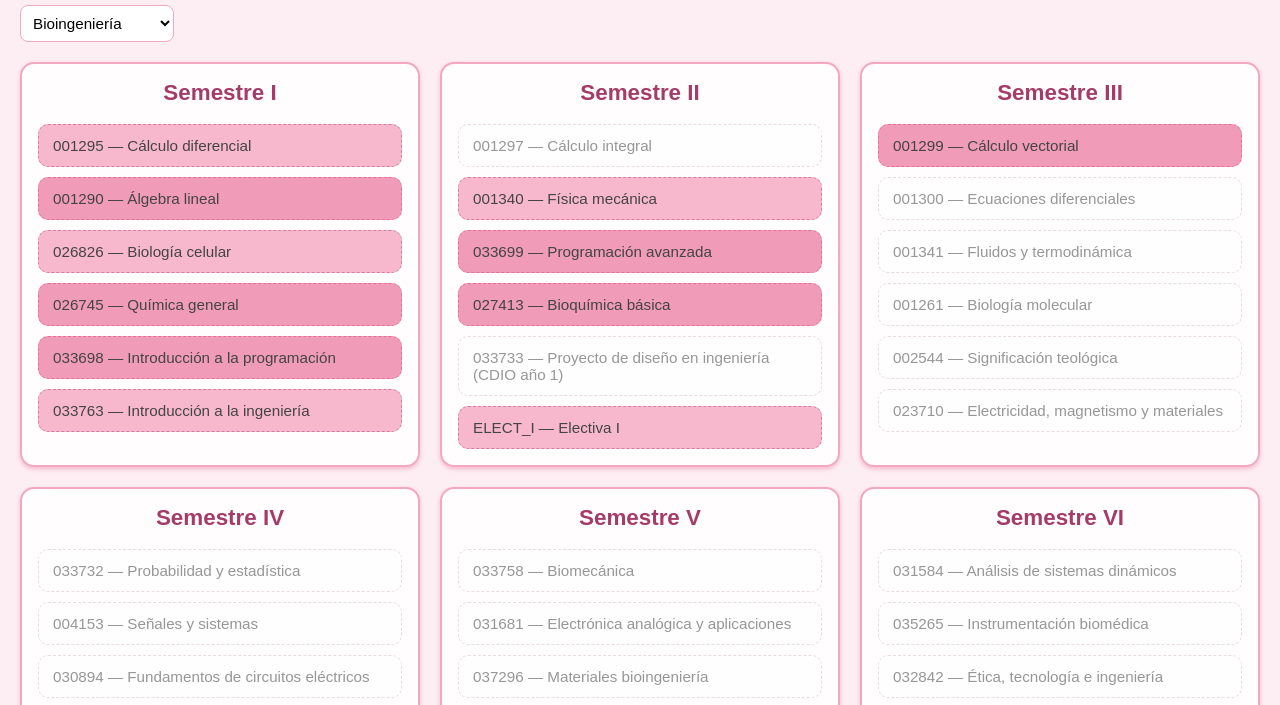
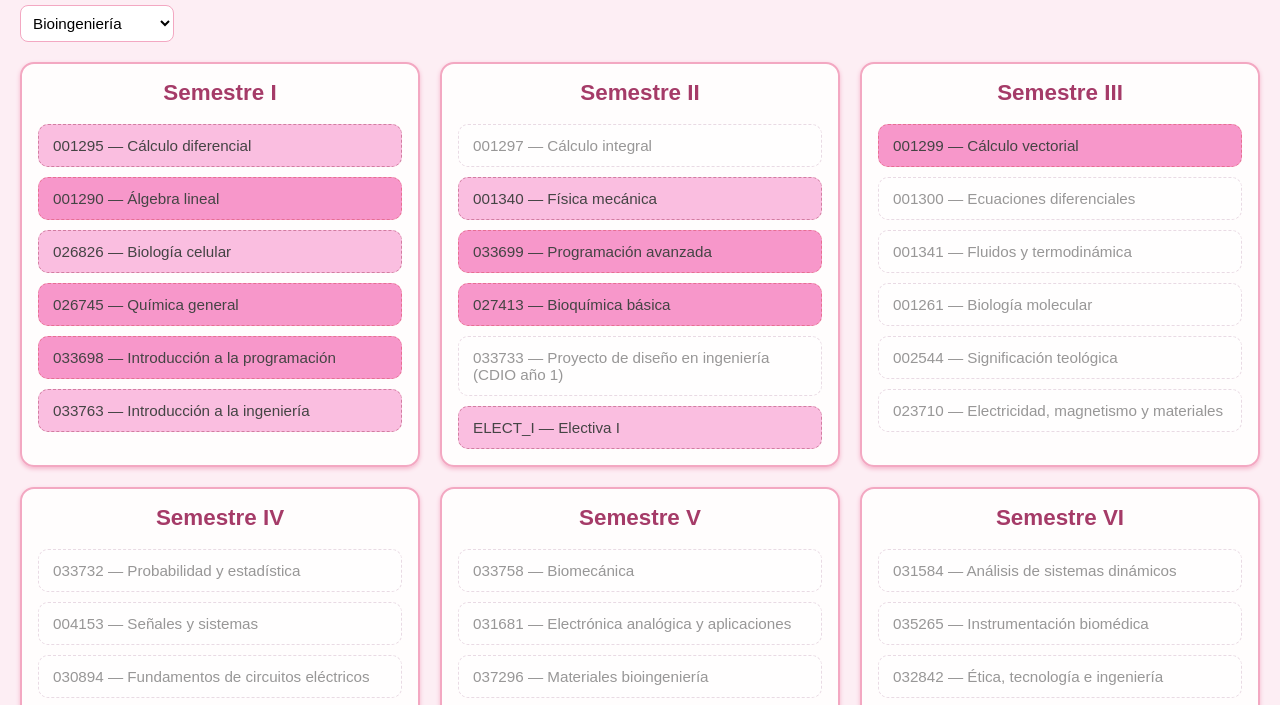
Before and after one commit to whiteniebes-max/pne, a plain HTML site: page index.html in a window 1280 px wide. Shown: the part 81-786 px from the top of the page. Drawn offline with Linux system fonts and the light colour scheme; a script that the page names is missing.

Commit message:
Update styles.css

```diff
--- a/styles.css
+++ b/styles.css
@@ -95,13 +95,13 @@ h1 {
 
 /* ✅ Cursadas */
 .course.completed {
-  background: #f09bb8;
+  background: #f797ca;
   border-color: #e76f93;
 }
 
 /* ✅ Disponibles */
 .course.available {
-  background: #f7b8ce;
+  background: #fabee0;
   border-color: #d27da1;
 }
 
```
